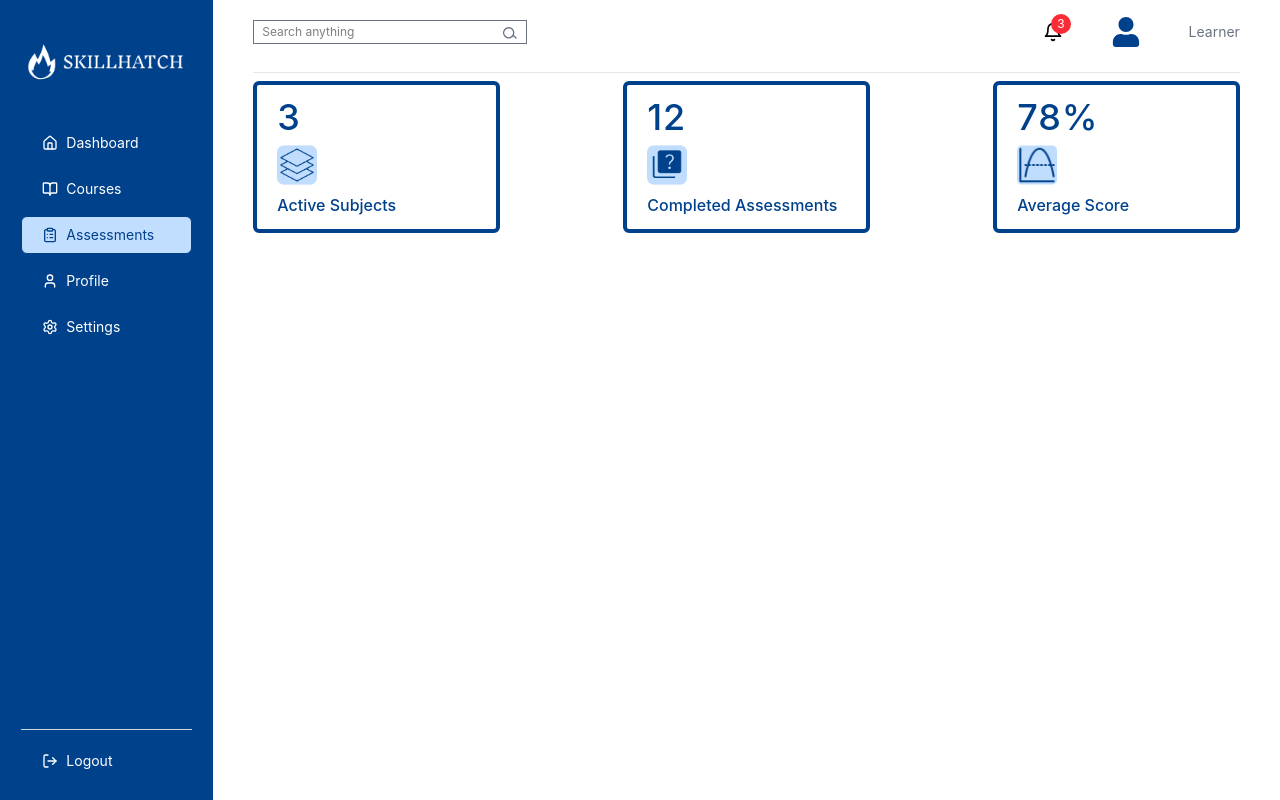
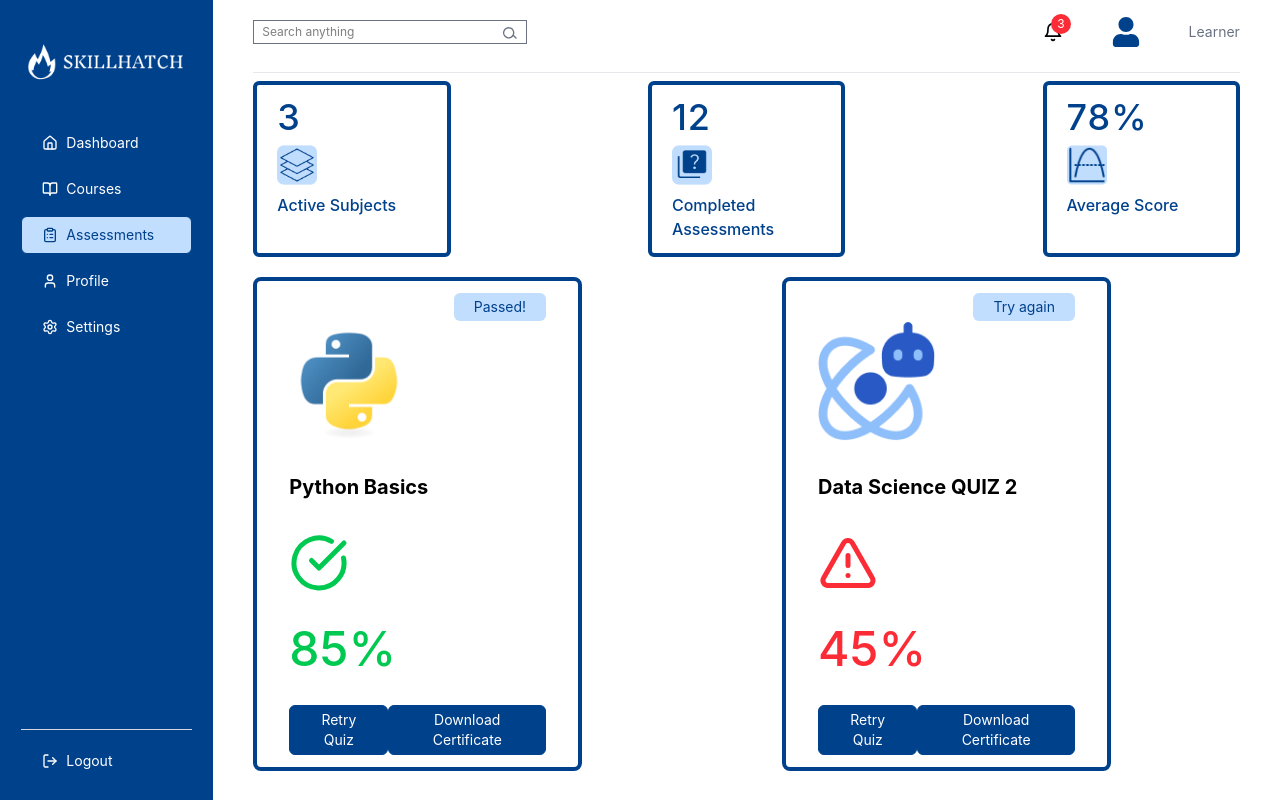
Before and after one commit to bbhawau/skill-hatch, a React (Create React App) app: page /dashboard in a window 1280 px wide. Both pictures are taken after a click on the button "Assessments". Built offline with nearby package versions, Linux system fonts and the light colour scheme.

Commit message:
new file:   public/datasci-quiz.png 	new file:   public/python-basics.png 	modified:   src/App.js 	modified:   src/pages/assessments.js

```diff
--- a/src/App.js
+++ b/src/App.js
@@ -4,7 +4,9 @@ import { LandingPage } from "./pages/landing_page";
 import Login from "./pages/login";
 import SignUp from "./pages/signup";
 import Dashboard from "./pages/home";
+import Home from "./pages/home";
 import { createContext, useState, useEffect } from "react";
+import Assessments from "./pages/assessments";
 export const AuthContext = createContext();
 
 function App() {
@@ -30,7 +32,7 @@ function App() {
             <Route path="/contact" />
             <Route path="/login" element={<Login />} />
             <Route path="/signup" element={<SignUp />} />
-            <Route path="/dashboard" element={<Dashboard />} />
+            <Route path="/dashboard" element={<Home />} />
           </Routes>
         </Router>
       </AuthContext.Provider>
--- a/src/pages/assessments.js
+++ b/src/pages/assessments.js
@@ -1,30 +1,63 @@
+import Button from "../components/Button";
 import UserInfo from "../components/UserInfo";
+import { CheckCircle, AlertTriangle } from "lucide-react";
 
 const Assessments = () => {
   return (
     <div className="flex flex-col w-full px-10">
       <UserInfo />
-      <div className="w-full flex justify-between gap-8">
-        <div className="w-1/4 border-4 border-[#00418c] text-[#00418c] rounded-md px-5 py-3">
+      <div className="w-full flex justify-between  mb-5">
+        <div className="w-1/5 border-4 border-[#00418c] text-[#00418c] rounded-md px-5 py-3">
           <p className="text-4xl font-medium tracking-wide">3</p>
           <img src="active-subjects.png" className="w-10 h-10 my-2" />
           <p className="text-md font-medium">Active Subjects</p>
         </div>
 
-        <div className=" w-1/4 text-[#00418c] border-4 border-[#00418c] rounded-md px-5 py-3">
+        <div className=" w-1/5 text-[#00418c] border-4 border-[#00418c] rounded-md px-5 py-3">
           <p className="text-4xl font-medium tracking-wide">12</p>
 
           <img src="completed-assessments.png" className="w-10 h-10  my-2" />
           <p className="text-md font-medium">Completed Assessments</p>
         </div>
 
-        <div className=" w-1/4 border-4 border-[#00418c] text-[#00418c] rounded-md  px-5 py-3">
+        <div className=" w-1/5 border-4 border-[#00418c] text-[#00418c] rounded-md  px-5 py-3">
           <p className="text-4xl font-medium tracking-wide">78%</p>
 
           <img src="average-score.png" className="w-10 h-10  my-2" />
           <p className="text-md font-medium">Average Score</p>
         </div>
       </div>
+
+      <div className="w-full flex space-x-50">
+        <div className=" w-1/3 border-4 border-[#00418c] rounded-lg px-8 py-3">
+          <div className="flex justify-end">
+            <Button variant="lightblue" text="Passed!" className="border-none" />
+          </div>
+          <img src="python-basics.png" className="w-30 h-30 mb-8" />
+          <p className="font-bold text-xl mb-8">Python Basics</p>
+          <CheckCircle className="text-green-500 w-15 h-15 mb-8" />
+          <p className="text-green-500 text-5xl font-medium mb-8">85%</p>
+
+          <div className="flex justify-between">
+            <Button variant="blue" text="Retry Quiz" />
+            <Button variant="blue" text="Download Certificate" />
+          </div>
+        </div>
+        <div className=" w-1/3 border-4 border-[#00418c] rounded-lg px-8 py-3">
+          <div className="flex justify-end">
+            <Button variant="lightblue" text="Try again" className="border-none" />
+          </div>
+          <img src="datasci-quiz.png" className="w-30 h-30 mb-8" />
+          <p className="font-bold text-xl mb-8">Data Science QUIZ 2</p>
+          <AlertTriangle className="text-red-500 w-15 h-15 mb-8" />
+          <p className="text-red-500 text-5xl font-medium mb-8">45%</p>
+
+          <div className="flex justify-between">
+            <Button variant="blue" text="Retry Quiz" />
+            <Button variant="blue" text="Download Certificate" />
+          </div>
+        </div>
+      </div>
     </div>
   );
 };
```
Also changed, not shown: public/datasci-quiz.png (added), public/python-basics.png (added).
